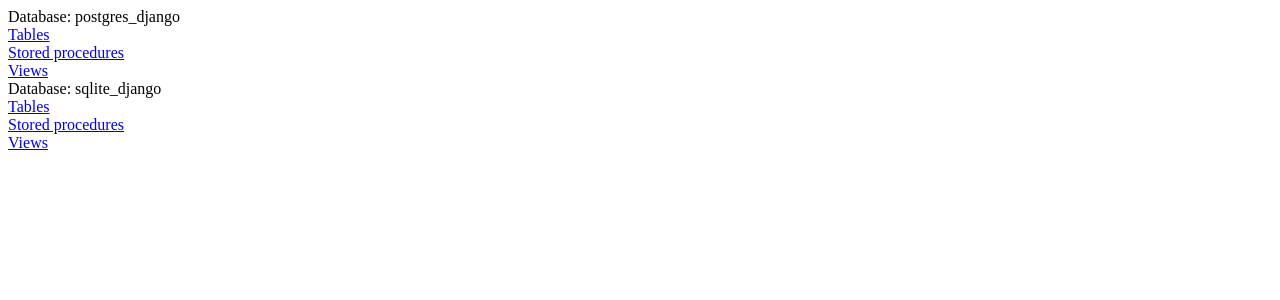
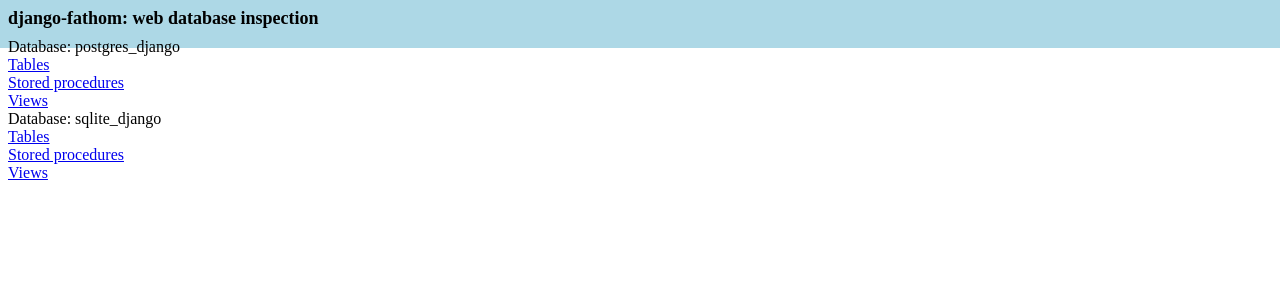
Before and after one commit to TheProjecter/fathom, a Django app: page /inspection/ in a window 1280 px wide. Shown: the top 300 px of the page. Run offline with Django 3.2, Linux system fonts and the light colour scheme; some libraries are stand-ins or nearby versions.

Commit message:
some base styling and using accordion

```diff
--- a/django-fathom/inspection/templates/base.html
+++ b/django-fathom/inspection/templates/base.html
@@ -4,16 +4,23 @@
     <head>
         <meta http-equiv="Content-type" content="text/html;charset=UTF-8">
         <title>{%block title %}{% endblock %}</title>
+
+        <!-- jquery links -->
         <script type="text/javascript" src="/static/js/jquery.js"></script>
         <script type="text/javascript" src="/static/js/jquery-ui.js"></script>
         <link rel="stylesheet" type="text/css" href="/static/css/jquery-ui/jquery-ui.css">
+
+        <link rel="stylesheet" type="text/css" href="/static/css/inspection.css">
         {% block head %}
         {% endblock %}
     </head>
 
     <body>
-    {% block body %}
-    {% endblock %}
+        <div class="header">
+            django-fathom: web database inspection
+        </div>
+        {% block body %}
+        {% endblock %}
     </body>
 
 </html>
--- a/django-fathom/inspection/urls.py
+++ b/django-fathom/inspection/urls.py
@@ -1,8 +1,9 @@
 from django.conf.urls.defaults import *
 
-from views import (index, list_tables)
+from views import (index, list_tables, database)
 
 urlpatterns = patterns('',
     url(r'^$', index),
     url(r'^(?P<label>\w+)/tables/', list_tables),
+    url(r'^(?P<label>\w+)/', database),
 )
--- a/django-fathom/inspection/views.py
+++ b/django-fathom/inspection/views.py
@@ -7,12 +7,26 @@ from inspection import get_inspectors, get_inspector
 INDEX_TEMPLATE = 'index.html'
 LIST_TABLES_TEMPLATE = 'list_tables.html'
 
+def inspection_view(default_template):
+    def _decorator(function):
+        def result(request, label, **kwargs):
+            inspector = get_inspector(label)
+            template = kwargs.pop('template', default_template)
+            return function(request, inspector, template, **kwargs)
+        return result
+    return _decorator
+
 def index(request, **kwargs):
     inspectors = get_inspectors()
     template = kwargs.get('template', INDEX_TEMPLATE)
     return render_to_response(template, {'inspectors': inspectors})
 
+@inspection_view(LIST_TABLES_TEMPLATE)
 def list_tables(request, label, **kwargs):
     inspector = get_inspector(label)
     template = kwargs.get('template', LIST_TABLES_TEMPLATE)
     return render_to_response(template, {'tables': inspector.get_tables()})
+
+@inspection_view('database.html')
+def database(request, inspector, template, **kwargs):
+    return render_to_response(template, {'database': inspector.build_scheme()})
--- /dev/null
+++ b/django-fathom/static/css/inspection.css
@@ -0,0 +1,8 @@
+.header {
+    height: 30px;
+    background-color: lightblue;
+    font-weight: bold;
+    font-size: 18px;
+    margin: -10px;
+    padding: 10px
+}
```
Also changed, not shown: django-fathom/inspection/templates/database.html (added, +34 -0 lines).
